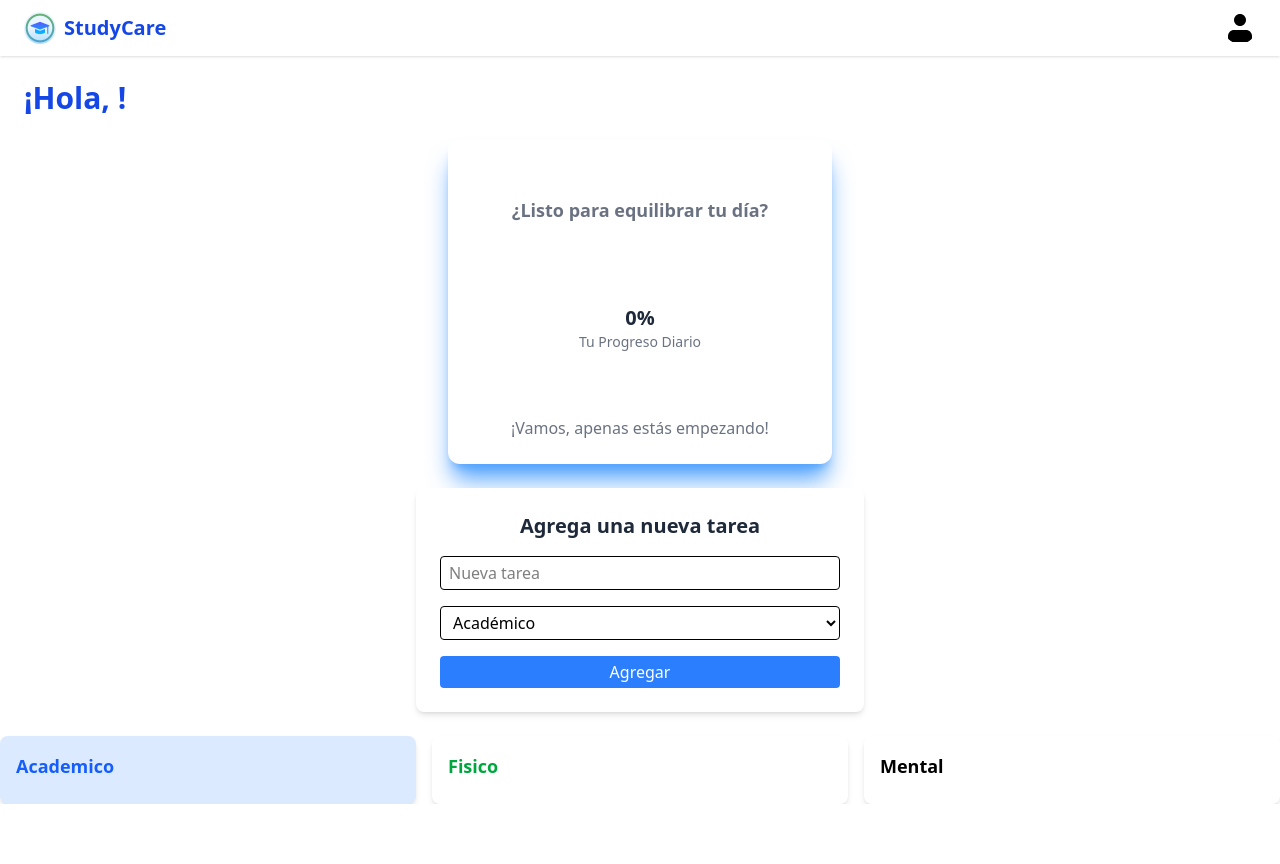
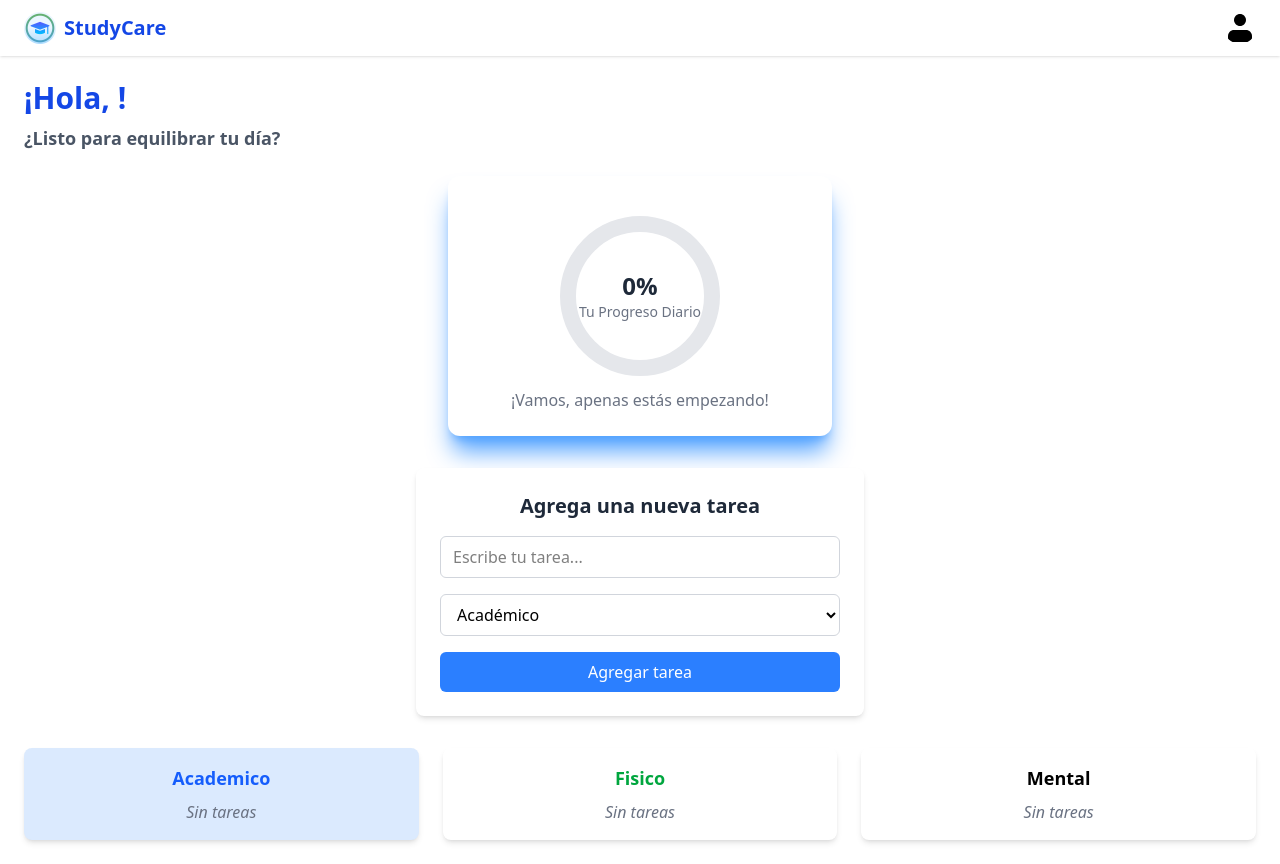
Before and after one commit to edav404/StudyCare, an Angular app: page /inicio in a window 1280 px wide. Before the commit the page ends 804 px from the top, so only its background shows below. Built offline with nearby package versions, Linux system fonts and the light colour scheme; sample sign-in values are in the browser's storage.

Commit message:
FIx: size to cards

```diff
--- a/src/app/pages/pg-inicio/pg-inicio.html
+++ b/src/app/pages/pg-inicio/pg-inicio.html
@@ -1,16 +1,24 @@
 <main>
   <div class="p-6">
     <h1 class="text-3xl font-bold text-blue-700">¡Hola, {{ userName }}!</h1>
+    <p class="text-lg font-semibold text-gray-600 mt-2">¿Listo para equilibrar tu día?</p>
   </div>
+
+  <!-- Card de progreso -->
   <div
     class="bg-white rounded-xl shadow-xl hover:shadow-2xl transition-shadow shadow-blue-400 p-6 mx-auto max-w-sm"
   >
-    <div class="text-center mt-8">
-      <p class="text-lg font-bold text-gray-500 mt-1">¿Listo para equilibrar tu día?</p>
-
-      <div class="relative w-40 h-40 mx-auto mt-6">
+    <div class="text-center mt-4">
+      <div class="relative w-40 h-40 mx-auto mt-4">
         <svg class="absolute top-0 left-0" viewBox="0 0 100 100">
-          <!-- Fondo gris -->
+          <circle
+            cx="50"
+            cy="50"
+            r="45"
+            stroke="#e5e7eb"
+            stroke-width="10"
+            fill="none"
+          />
           <circle
             cx="50"
             cy="50"
@@ -24,53 +32,85 @@
             transform="rotate(-90 50 50)"
           />
         </svg>
+
         <div class="absolute inset-0 flex flex-col items-center justify-center">
-          <span class="text-xl font-bold text-gray-800">{{ progressPercent }}%</span>
-
+          <span class="text-2xl font-bold text-gray-800">{{ progressPercent }}%</span>
           <span class="text-sm text-gray-500">Tu Progreso Diario</span>
         </div>
       </div>
 
-      <p class="mt-2 text-gray-500 font-medium">{{ getProgressMessage() }}</p>
+      <p class="mt-3 text-gray-500 font-medium">{{ getProgressMessage() }}</p>
     </div>
   </div>
-  <!-- Formulario de tareas -->
-  <div class="bg-white shadow-md rounded-lg p-6 max-w-md mx-auto mt-6">
-    <h2 class="text-xl font-semibold text-gray-800 mb-4 text-center">Agrega una nueva tarea</h2>
 
-    <form (ngSubmit)="addTask(newTaskTitle, newTaskCategory)" class="flex flex-col gap-4">
+  <div class="bg-white shadow-md rounded-lg p-6 max-w-md mx-auto mt-8">
+    <h2 class="text-xl font-semibold text-gray-800 mb-4 text-center">
+      Agrega una nueva tarea
+    </h2>
+
+    <form
+      (ngSubmit)="addTask(newTaskTitle, newTaskCategory)"
+      class="flex flex-col gap-4"
+    >
       <input
         [(ngModel)]="newTaskTitle"
         name="title"
-        placeholder="Nueva tarea"
-        class="border rounded px-2 py-1"
+        placeholder="Escribe tu tarea..."
+        class="border border-gray-300 rounded-md px-3 py-2 focus:outline-none focus:ring-2 focus:ring-blue-400"
+        required
       />
 
-      <select [(ngModel)]="newTaskCategory" name="category" class="border rounded px-2 py-1">
+      <select
+        [(ngModel)]="newTaskCategory"
+        name="category"
+        class="border border-gray-300 rounded-md px-3 py-2 focus:outline-none focus:ring-2 focus:ring-blue-400"
+      >
         <option value="academico">Académico</option>
         <option value="fisico">Físico</option>
         <option value="mental">Mental</option>
       </select>
 
-      <button type="submit" class="bg-blue-500 text-white px-4 py-1 rounded">Agregar</button>
+      <button
+        type="submit"
+        class="bg-blue-500 hover:bg-blue-600 text-white font-medium py-2 rounded-md transition duration-200"
+      >
+        Agregar tarea
+      </button>
     </form>
   </div>
 
   <!-- Lista de tareas por categoría -->
-  <div class="grid grid-cols-3 gap-4 mt-6">
+  <div class="grid grid-cols-1 md:grid-cols-3 gap-6 mt-8 px-6 mb-6">
     <div *ngFor="let category of categories">
       <div class="rounded-lg p-4 shadow-md" [ngClass]="getClass(category)">
-        <h3 class="text-lg font-bold mb-2">{{ category | titlecase }}</h3>
-        <div *ngFor="let task of tasksByCategory[category]">
-          <label class="flex items-center gap-2">
+        <h3 class="text-lg font-bold mb-2 text-center">{{ category | titlecase }}</h3>
+
+        <div
+          *ngIf="tasksByCategory[category]?.length; else emptyCategory"
+          class="space-y-2"
+        >
+          <label
+            *ngFor="let task of tasksByCategory[category]"
+            class="flex items-center gap-2 bg-white rounded px-3 py-2 shadow-sm"
+          >
             <input
               type="checkbox"
               [(ngModel)]="task.completed"
               (change)="saveTasksToLocalStorage()"
+              class="w-4 h-4 text-blue-500 focus:ring-blue-400"
             />
-            <span>{{ task.title }}</span>
+            <span
+              [class.line-through]="task.completed"
+              class="text-gray-800"
+            >
+              {{ task.title }}
+            </span>
           </label>
         </div>
+
+        <ng-template #emptyCategory>
+          <p class="text-gray-500 text-center italic">Sin tareas</p>
+        </ng-template>
       </div>
     </div>
   </div>
```
